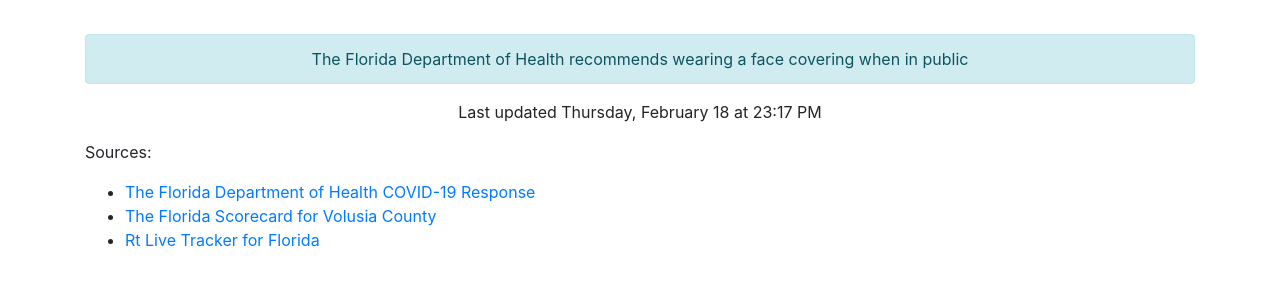
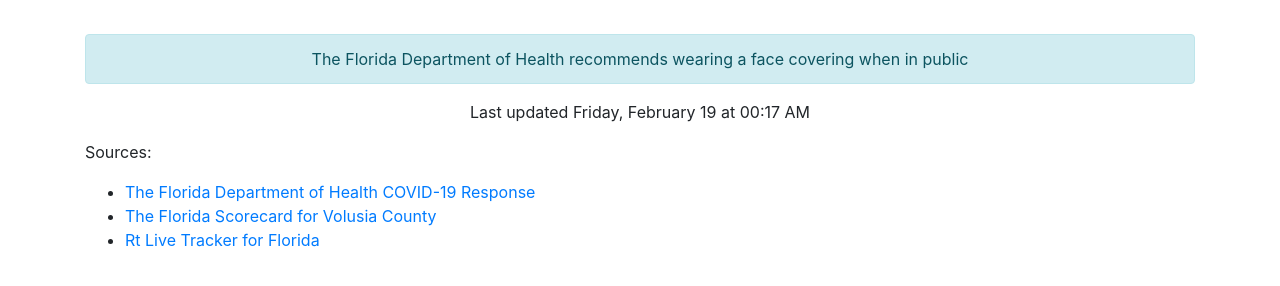
Before and after one commit to thinkjson/timeforchurch, a Jekyll site: the page built from index.md, in a window 1280 px wide. Shown: the part 544-830 px from the top of the page. Built offline with Jekyll 4.4.1, drawn with Linux system fonts in a browser that asks for light colours; our own code applies the rules of GitHub Pages for plain Markdown files.

Commit message:
Updating data

```diff
--- a/_includes/data.html
+++ b/_includes/data.html
@@ -10,4 +10,4 @@
     <div class="outcome text-success">YES</div>
     <div class="alert alert-info" role="alert">The Florida Department of Health recommends wearing a face covering when in public</div>
 
-    <p>Last updated Thursday, February 18 at 23:17 PM</p>
+    <p>Last updated Friday, February 19 at 00:17 AM</p>
```
